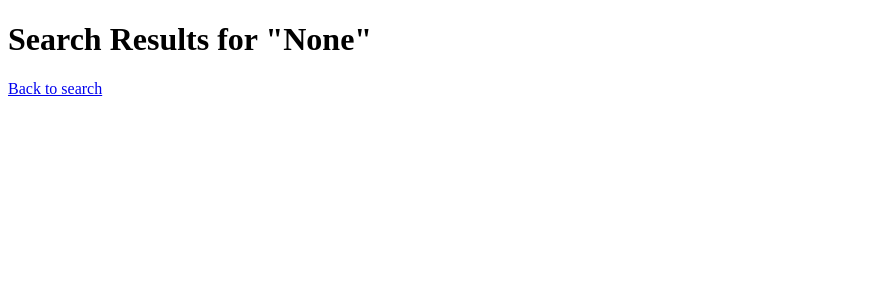
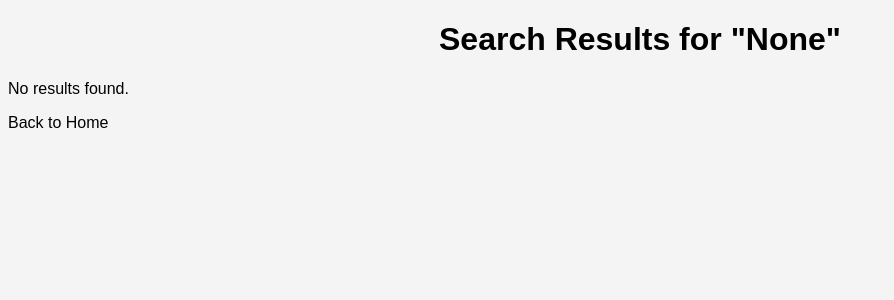
Before and after one commit to 507-Software/jasesearchengine, a Flask app: page /search in a window 1280 px wide. Shown: the top 300 px of the page, without its empty margins (0-894 px from the left). Run offline with Flask 3, Linux system fonts and the light colour scheme; parts of the project's set-up code (start-up, migrations or seed data) failed here and were passed over.

Commit message:
Update results.html

```diff
--- a/templates/results.html
+++ b/templates/results.html
@@ -3,15 +3,52 @@
 <head>
     <meta charset="UTF-8">
     <meta name="viewport" content="width=device-width, initial-scale=1.0">
-    <title>Search Results</title>
+    <title>Search Results - J.A.S.E.</title>
+    <style>
+        body {
+            font-family: Arial, sans-serif;
+            background-color: #f4f4f4;
+        }
+        h1 {
+            text-align: center;
+        }
+        ul {
+            list-style-type: none;
+            padding: 0;
+        }
+        li {
+            margin: 10px 0;
+        }
+        a {
+            color: black;
+            text-decoration: none;
+        }
+        a:hover {
+            text-decoration: underline;
+        }
+        button {
+            position: absolute;
+            left: 62%;
+            top: 40%;
+            color: white;
+            background-color: black;
+            border: none;
+            border-radius: 5px;
+            font-size: 20px;
+        }
+    </style>
 </head>
 <body>
     <h1>Search Results for "{{ query }}"</h1>
-    <ul>
+    {% if results %}
+        <ul>
         {% for result in results %}
-            <li><a href="{{ result['url'] }}">{{ result['title'] }}</a></li>
+            <li><a href="{{ result.url }}">{{ result.title }}</a></li>
         {% endfor %}
-    </ul>
-    <a href="/">Back to search</a>
+        </ul>
+    {% else %}
+        <p>No results found.</p>
+    {% endif %}
+    <a href="/">Back to Home</a>
 </body>
 </html>
```
